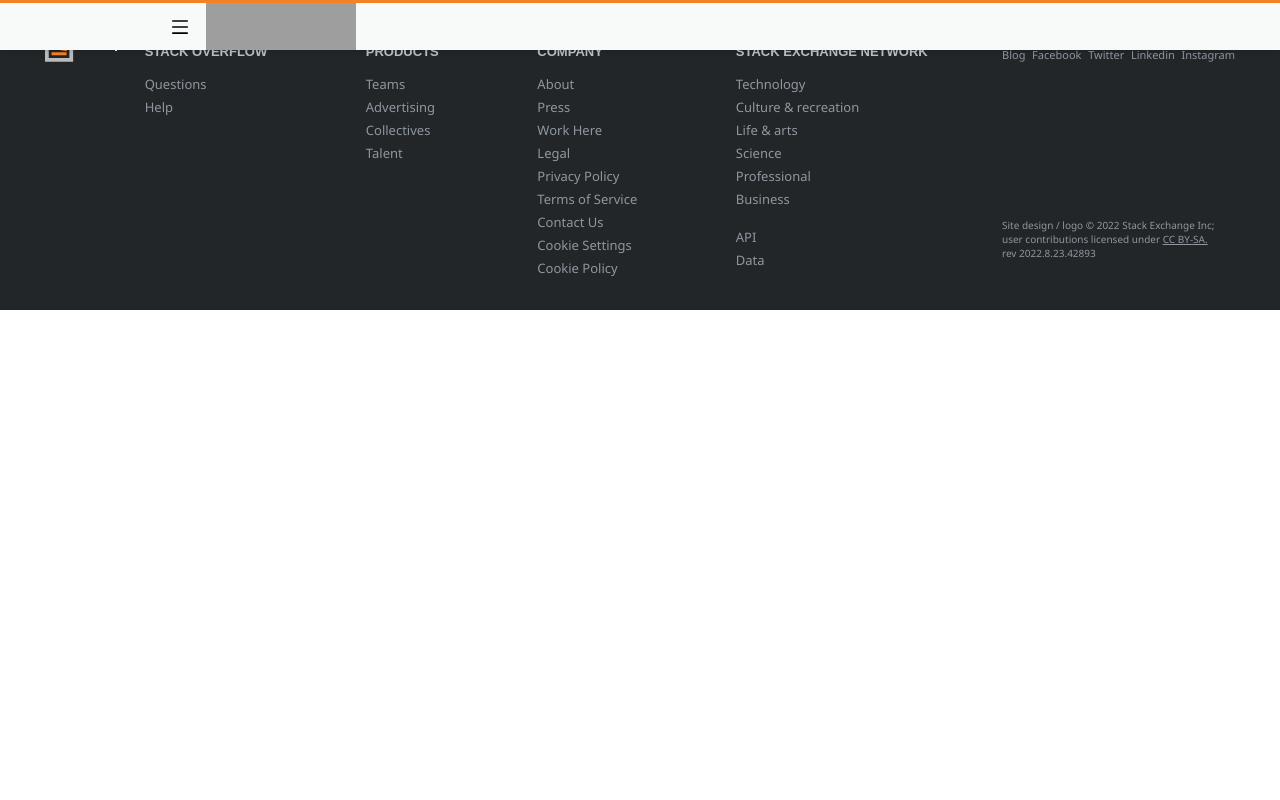
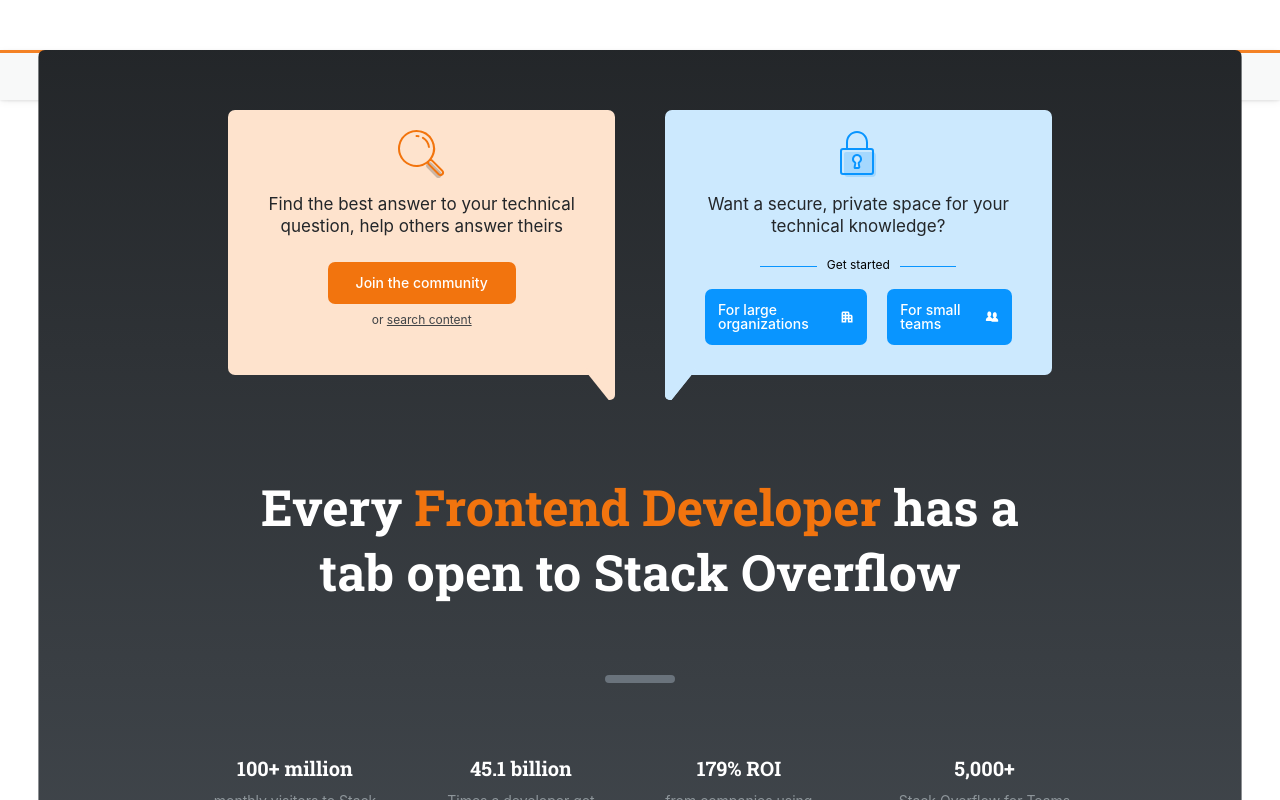
Before and after one commit to codestatesTeam012/Reimu_Levi, a React (Create React App) app: page / in a window 1280 px wide. Shown: the top 800 px of the page. Built offline with nearby package versions, Linux system fonts and the light colour scheme; grey boxes are pictures that could not be loaded.

Commit message:
✨feat : Home 컴포넌트 추가

```diff
--- a/src/pages/Home/Home.tsx
+++ b/src/pages/Home/Home.tsx
@@ -1,7 +1,285 @@
 import React from 'react'
+import styled from 'styled-components'
+import LeftSideBar from '../../components/LeftSideBar/LeftSideBar'
+import Logo from 'src/assets/svgComponents/Logo'
+import LogoCompany from 'src/assets/svgComponents/LogoCompany'
+import Industry from 'src/assets/svgComponents/Industry'
+import People from 'src/assets/svgComponents/People'
+import SpotLock from 'src/assets/svgComponents/SpotLock'
+import SpotSearch from 'src/assets/svgComponents/SpotSearch'
 
 const Home = () => {
-  return <div>Home</div>
+  return (
+    <Main>
+      <Container>
+        <Wrapper>
+          <Section1>
+            <CardBox>
+              <SpotSearch />
+              <CardText>
+                Find the best answer to your technical question, help others answer theirs
+              </CardText>
+              <CardButton href="/v/login">Join the community</CardButton>
+              <CardLink>
+                or <CardSearchLink href="/questions">search content</CardSearchLink>
+              </CardLink>
+            </CardBox>
+            <CardBoxTwo>
+              <SpotLock />
+              <CardText>Want a secure, private space for your technical knowledge?</CardText>
+              <CardLine>
+                <CardLineText>Get started</CardLineText>
+              </CardLine>
+              <CardButtons>
+                <CardButtonTwo href="/v/login">
+                  For large organizations
+                  <Industry />
+                </CardButtonTwo>
+                <CardButtonTwo href="/v/login">
+                  For small teams
+                  <People />
+                </CardButtonTwo>
+              </CardButtons>
+            </CardBoxTwo>
+          </Section1>
+          <Section2>
+            <WordsSlider>
+              <RollingWords>Every </RollingWords>
+              <RollingWords color="rgb(242, 116, 14)">Frontend Developer </RollingWords>
+              <RollingWords>has a tab open to </RollingWords>
+              <RollingWords>Stack Overflow</RollingWords>
+            </WordsSlider>
+          </Section2>
+          <Section3>
+            <LineBreak></LineBreak>
+          </Section3>
+          <Section4>
+            <Records>
+              <RecordNumber>100+ million</RecordNumber>
+              <RecordText>monthly visitors to Stack Overflow &amp; Stack Exchange</RecordText>
+            </Records>
+            <Records>
+              <RecordNumber>45.1 billion</RecordNumber>
+              <RecordText>Times a developer got help since 2008</RecordText>
+            </Records>
+            <Records>
+              <RecordNumber>179% ROI</RecordNumber>
+              <RecordText>from companies using Stack Overflow for Teams</RecordText>
+            </Records>
+            <Records>
+              <RecordNumber>5,000+</RecordNumber>
+              <RecordText>Stack Overflow for Teams instances active every day</RecordText>
+            </Records>
+          </Section4>
+        </Wrapper>
+      </Container>
+    </Main>
+  )
 }
 
 export default Home
+
+const Main = styled.div`
+  width: 100vw;
+  min-height: 100vh;
+  display: flex;
+  justify-content: center;
+  align-items: center;
+  flex-direction: column;
+  font-family: -apple-system, BlinkMacSystemFont, 'Segoe UI Adjusted', 'Segoe UI', 'Liberation Sans',
+    sans-serif;
+  margin-top: 5rem;
+`
+
+const Container = styled.div`
+  width: 94%;
+  height: 100%;
+`
+
+const Wrapper = styled.div`
+  background-color: hsl(210, 8%, 25%);
+  background: linear-gradient(180deg, hsl(210, 8%, 15%) 0%, hsl(210, 8%, 35%) 130%);
+  max-height: 100rem;
+  padding: 5rem 5rem;
+  border-radius: 0.7rem;
+  clip-path: polygon(0% 0%, 100% 0, 100% 100%, 50% 90%, 0% 100%);
+  z-index: 0;
+`
+
+const Section1 = styled.div`
+  display: flex;
+  flex-direction: row;
+  justify-content: space-between;
+  margin: 1rem 9rem 10rem 9rem;
+  padding: 0 5rem;
+`
+
+const CardBox = styled.div`
+  flex: 1;
+  display: flex;
+  flex-direction: column;
+  align-items: center;
+  background-color: hsl(27, 95%, 90%);
+  padding: 2rem 3rem 2rem 3rem;
+  width: 300rem;
+  border-radius: 0.7rem;
+  margin-right: 5rem;
+  position: relative;
+
+  ::after {
+    content: '';
+    width: 3.2rem;
+    height: 3.2rem;
+    background-color: hsl(27, 95%, 90%);
+    bottom: -2.5rem;
+    right: 0;
+    border-radius: 0 5px 0;
+    clip-path: polygon(18px 0, 32px 0, 0 40px, 0 38px, 0 0, 18px 0);
+    transform: scaleX(-1);
+    z-index: 999;
+    position: absolute;
+  }
+`
+const CardText = styled.h2`
+  font-size: 1.7rem;
+  line-height: 2.2rem;
+  text-align: center;
+  margin: 1.5rem 0;
+  color: rgb(35, 38, 41);
+`
+
+const CardLine = styled.div`
+  border-bottom: 1px solid rgb(9, 149, 255);
+  width: 60%;
+  text-align: center;
+  line-height: 0.1rem;
+  margin: 1.2rem;
+`
+
+const CardLineText = styled.span`
+  background-color: rgb(204, 233, 254);
+  padding: 0 10px;
+  font-size: 1.2rem;
+`
+
+const CardButton = styled.a`
+  font-weight: 500;
+  background-color: rgb(242, 116, 14);
+  border-radius: 0.7rem;
+  color: rgb(255, 255, 255);
+  padding: 1.4rem 2.8rem;
+  font-size: 1.4rem;
+  text-decoration: none;
+  margin: 1rem;
+`
+const CardLink = styled.p`
+  color: rgb(64, 68, 71);
+  font-size: 1.2rem;
+`
+
+const CardSearchLink = styled.a`
+  color: rgb(64, 68, 71);
+  font-size: 1.2rem;
+`
+const CardButtons = styled.div`
+  display: flex;
+  flex-direction: row;
+`
+
+const CardBoxTwo = styled.div`
+  background-color: rgb(204, 233, 254);
+  flex: 1;
+  display: flex;
+  flex-direction: column;
+  align-items: center;
+  padding: 2rem 3rem 2rem 3rem;
+  width: 40%;
+  border-radius: 0.7rem;
+  position: relative;
+`
+
+const CardButtonTwo = styled(CardButton)`
+  font-weight: 500;
+  background-color: rgb(9, 149, 255);
+  border-radius: 0.7rem;
+  color: rgb(255, 255, 255);
+  padding: 1.4rem 1.3rem;
+  font-size: 1.4rem;
+  text-decoration: none;
+  margin: 1rem;
+  display: flex;
+  align-items: center;
+
+  ::after {
+    content: '';
+    width: 3.2rem;
+    height: 3.2rem;
+    background-color: rgb(204, 233, 254);
+    bottom: -2.5rem;
+    left: 0;
+    border-radius: 0 5px 0;
+    clip-path: polygon(18px 0, 32px 0, 0 40px, 0 38px, 0 0, 18px 0);
+    z-index: 999;
+    position: absolute;
+  }
+`
+
+const Section2 = styled.div`
+  text-align: center;
+  margin: 0 auto;
+  width: 70%;
+`
+
+const WordsSlider = styled.span`
+  font-weight: 700;
+  font-size: 5rem;
+  font-family: 'Comfortaa', cursive;
+  font-family: 'Roboto Slab', serif;
+  line-height: 1.3;
+  color: rgb(255, 255, 255);
+`
+const RollingWords = styled.span`
+  color: ${(props) => props.color || 'rgb(255, 255, 255)'};
+`
+
+const Section3 = styled.div`
+  margin: 7rem;
+`
+
+const LineBreak = styled.span`
+  height: 0.8rem !important;
+  width: 7em !important;
+  display: block !important;
+  margin-left: auto !important;
+  margin-right: auto !important;
+  border-radius: 0.5rem;
+  background-color: rgb(106, 115, 124);
+`
+
+const Section4 = styled.div`
+  display: flex;
+  padding: 0 8rem;
+  margin-bottom: 30rem;
+`
+const Records = styled.div`
+  text-align: center;
+  font-family: 'Comfortaa', cursive;
+  font-family: 'Roboto Slab', serif;
+  padding: 0 1rem;
+  margin: 0 1rem;
+`
+const RecordNumber = styled.div`
+  font-size: 2rem;
+  color: rgb(255, 255, 255);
+  font-weight: 700;
+  margin: 0.5rem 0;
+`
+const RecordText = styled.div`
+  font-size: 1.4rem;
+  color: rgb(142, 150, 155);
+  font-family: -apple-system, BlinkMacSystemFont, 'Segoe UI', Roboto, Oxygen, Ubuntu, Cantarell,
+    'Open Sans', 'Helvetica Neue', sans-serif;
+  padding: 0.5rem;
+  line-height: 1.2;
+  margin-top: 1rem;
+`
```
